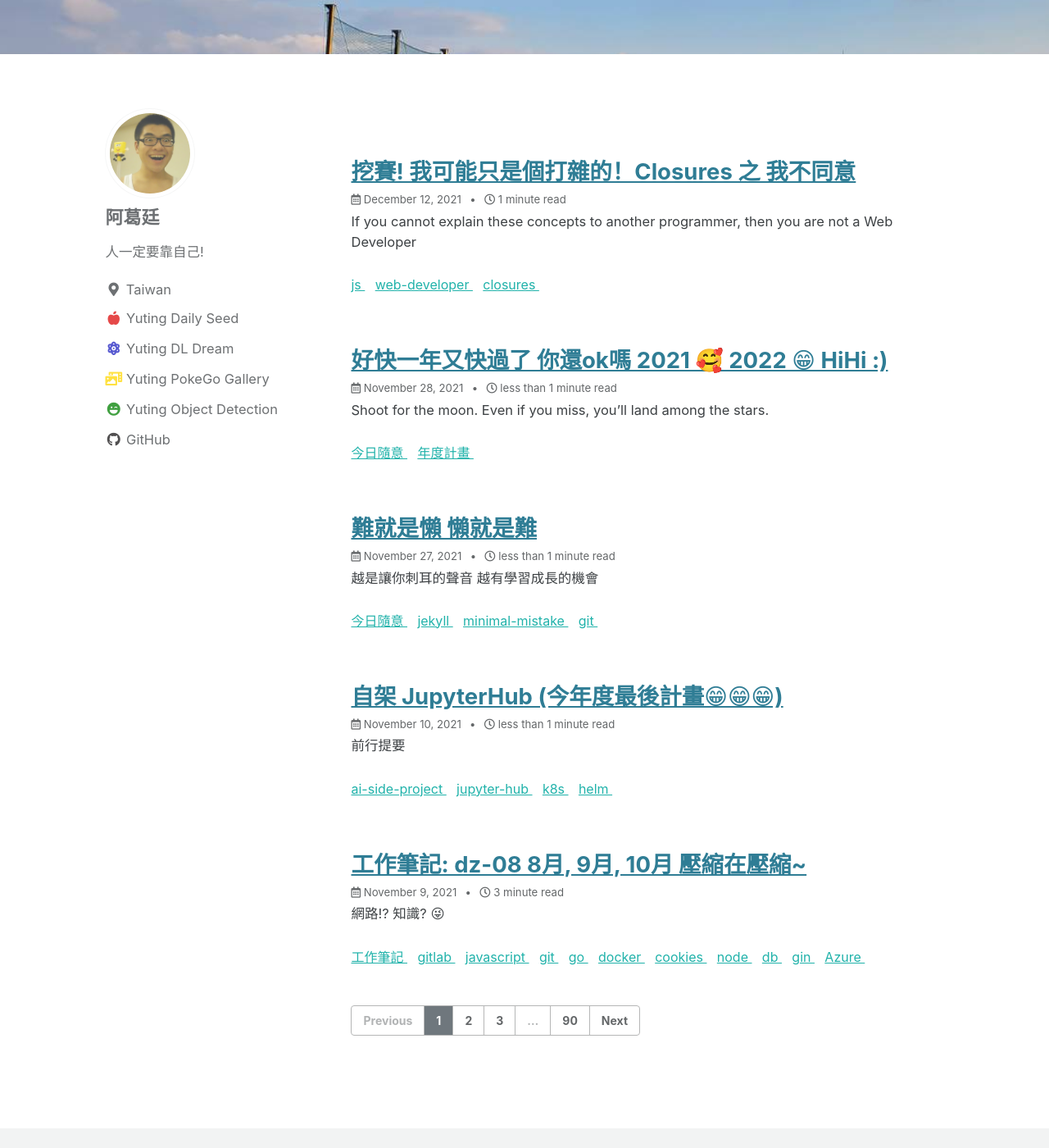
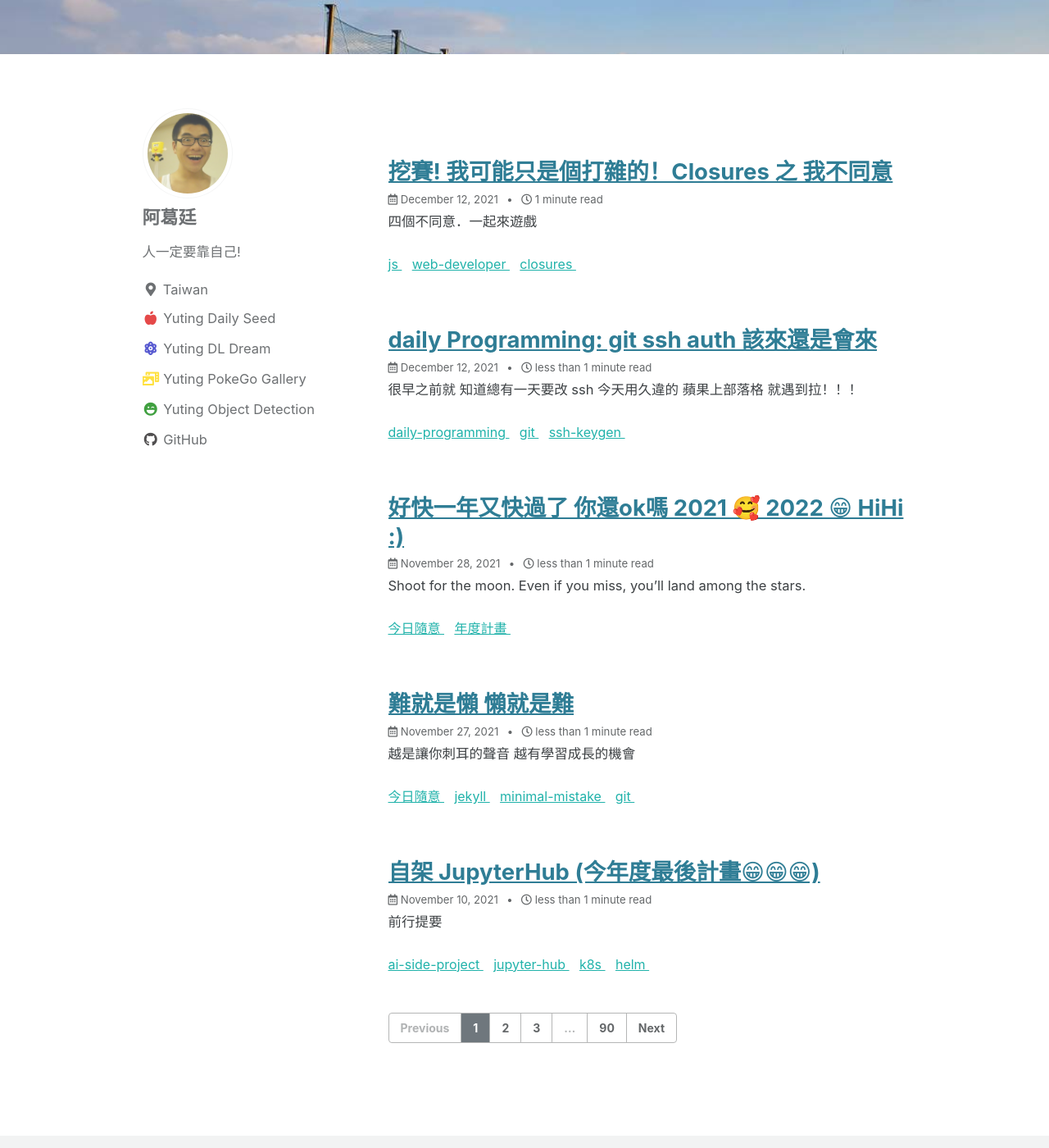
Before and after one commit to yuting3656/yutingblog, a Jekyll site: the page built from index.html, in a window 1280 px wide and 1400 px high, scrolled down 354 px. Shown: the whole window at 82% size. Built offline with Jekyll 4.4.1, drawn with Linux system fonts in a browser that asks for light colours; cached includes are drawn as plain includes; emoji names are drawn with the system emoji font; the list of posts is cut into pages by our own code.

Commit message:
[add] git ssh

```diff
--- /dev/null
+++ b/_posts/daily-programming/2021/2021-12-12-git-auth.md
@@ -0,0 +1,40 @@
+---
+layout: "single"
+title: "daily Programming: git ssh auth 該來還是會來"
+permalink: "daily-programming/git-auth-ssh-keygen"
+tags: daily-programming git ssh-keygen
+---
+
+> 很早之前就
+>
+> 知道總有一天要改 ssh
+>
+> 今天用久違的 蘋果上部落格
+>
+> 就遇到拉！！！
+
+
+## [我看這篇學的](https://medium.com/@kiran.jasvanee/the-process-to-generate-ssh-key-and-add-it-on-github-ba7139c07daf){:taregt="_back"}
+
+
+### 預備知識
+   - [ssh-keygen](https://linux.die.net/man/1/ssh-keygen){:target="_back"}
+     - `authentication key generation, management and conversion`
+   - [pbcopy](https://osxdaily.com/2007/03/05/manipulating-the-clipboard-from-the-command-line/){:target="_back"}
+     - `pbcopy is simple enough to use, basically direct something into it, and it’ll copy it into the clipboard buffer. This can then be accessed either through pbpaste, or the standard Finder’s paste command (command-v).`
+
+- 來摟
+    - 產 ssh
+       - `ssh-keygen -t rsa -b 4096 -C "your_email@example.com"`
+       - `pbcopy < "<<yourPath>>/.ssh/id_rsa.pub"`
+    - 貼到 Github
+       - Settings -> SSH and GPG keys -> New SSH key
+
+- 自己本機專案 `remote` url **https** to **ssh**
+   - `git remote set-url origin git@github.com:<username>/<reponame>.git`
+
+
+## Reference
+
+- [The process to Generate SSH key and add it on Github.](https://medium.com/@kiran.jasvanee/the-process-to-generate-ssh-key-and-add-it-on-github-ba7139c07daf)
+- [Git push from Visual Studio Code gives "remote: No anonymous write access"](https://stackoverflow.com/questions/69963454/git-push-from-visual-studio-code-gives-remote-no-anonymous-write-access?noredirect=1&lq=1)
--- a/_posts/web-developer/2021-12-12-js-web-developer.md
+++ b/_posts/web-developer/2021-12-12-js-web-developer.md
@@ -3,6 +3,9 @@
 title: '挖賽! 我可能只是個打雜的！Closures 之 我不同意'
 permalink: 'web-developer/not-a-web-developer-closures'
 tags: js web-developer closures
+excerpt: "四個不同意．一起來遊戲"
+header:
+  overlay_image: https://i.imgur.com/BkdhL0V.jpg
 ---
 
 
```
